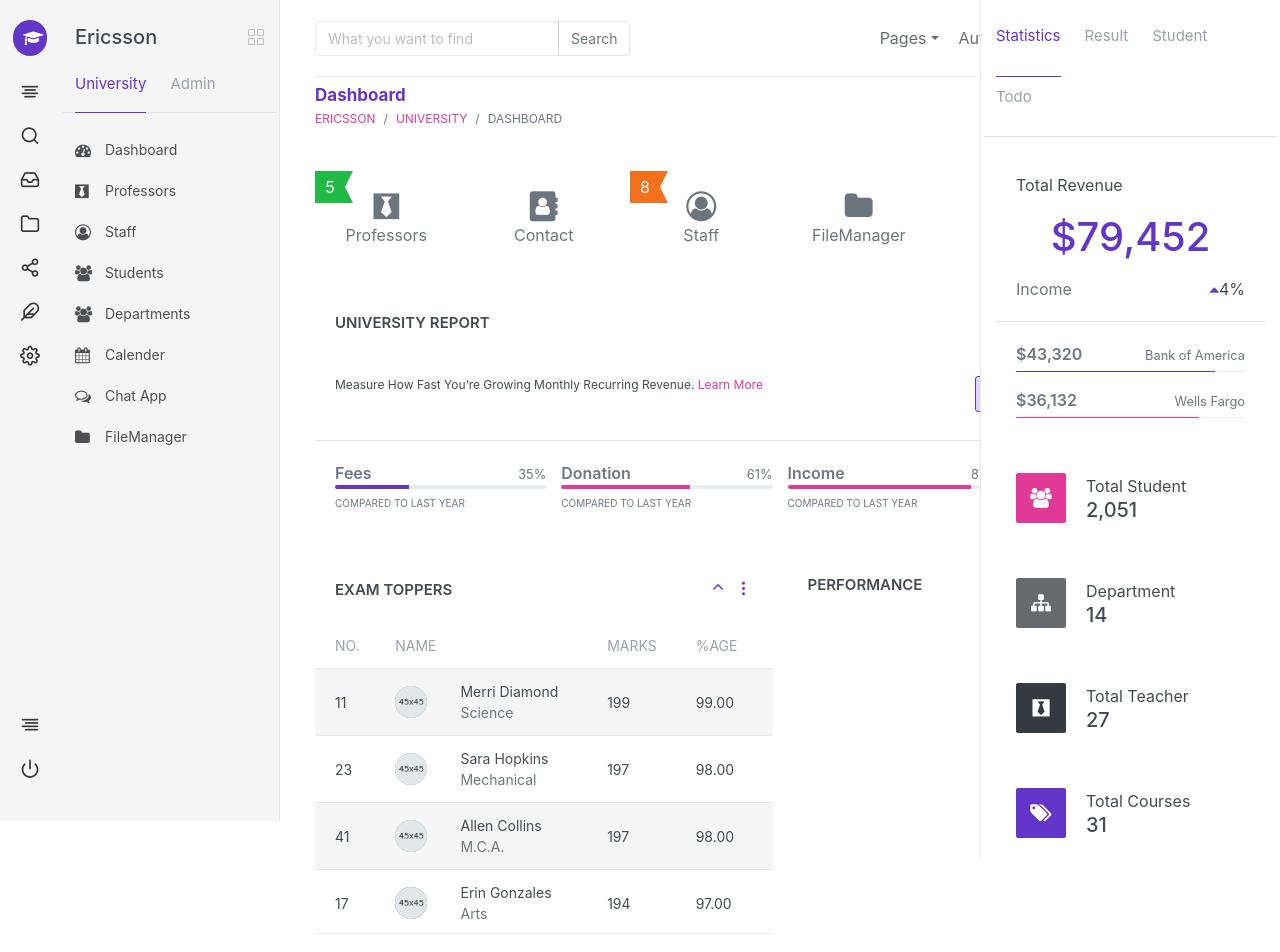
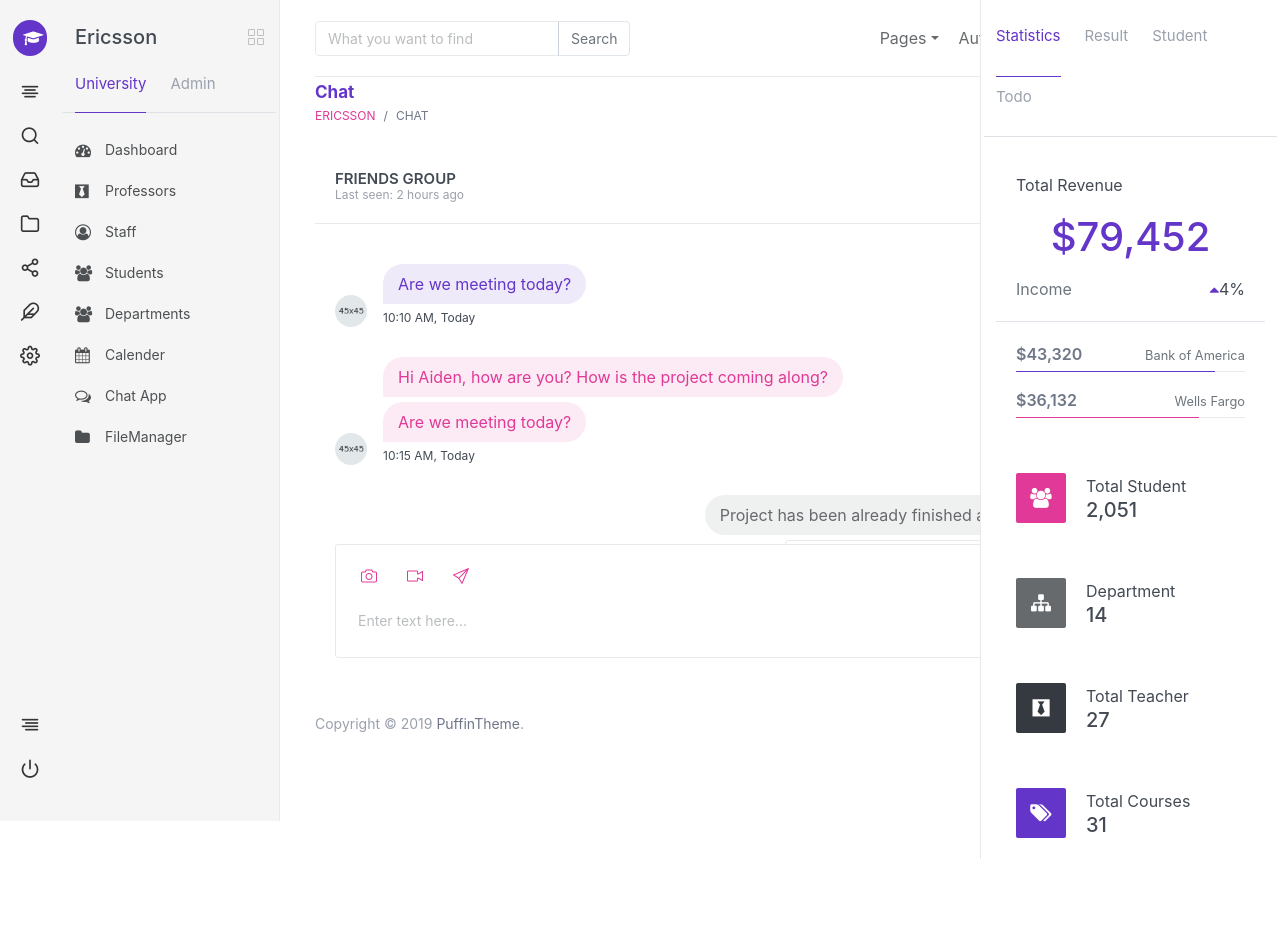
Before and after one commit to exect3r/sitepfe, an Angular app: page /app-chat in a window 1280 px wide. Shown: the top 952 px of the page. After the commit the page ends 800 px from the top, so only its background shows below. Built offline with nearby package versions, Linux system fonts and the light colour scheme; a web font is replaced by a local one.

Commit message:
fixing chat app

```diff
--- a/angular.json
+++ b/angular.json
@@ -120,5 +120,8 @@
       }
     }
   },
-  "defaultProject": "sitepfe"
+  "defaultProject": "sitepfe",
+  "cli": {
+    "analytics": "efafde02-204c-4289-9520-2d6ed71233a1"
+  }
 }
--- a/src/app/app-routing.module.ts
+++ b/src/app/app-routing.module.ts
@@ -1,5 +1,6 @@
 import { NgModule } from '@angular/core';
 import { Routes, RouterModule } from '@angular/router';
+import { ChatAppComponent } from './chat-app/chat-app.component';
 import { DashboardComponent } from './dashboard/dashboard.component';
 import { DepartmentsComponent } from './departments/departments.component';
 import { ProfessorComponent } from './professor/professor.component';
@@ -11,6 +12,7 @@ const routes: Routes = [
   { path: "staff", component: StaffComponent },
   { path: "students", component: StudentsComponent },
   { path: "departments", component: DepartmentsComponent },
+  { path: "app-chat", component: ChatAppComponent },
   { path: "staff", component: StaffComponent },
   { path: "staff", component: StaffComponent },
   { path: "staff", component: StaffComponent },
--- a/src/app/app.module.ts
+++ b/src/app/app.module.ts
@@ -19,6 +19,7 @@ import { DashboardComponent } from './dashboard/dashboard.component';
 import { StaffComponent } from './staff/staff.component';
 import { StudentsComponent } from './students/students.component';
 import { DepartmentsComponent } from './departments/departments.component';
+import { ChatAppComponent } from './chat-app/chat-app.component';
 
 @NgModule({
   declarations: [
@@ -38,7 +39,8 @@ import { DepartmentsComponent } from './departments/departments.component';
     DashboardComponent,
     StaffComponent,
     StudentsComponent,
-    DepartmentsComponent
+    DepartmentsComponent,
+    ChatAppComponent
   ],
   imports: [
     BrowserModule,
--- /dev/null
+++ b/src/app/chat-app/chat-app.component.html
@@ -0,0 +1,128 @@
+<div class="section-body">
+    <div class="container-fluid">
+        <div class="d-flex justify-content-between align-items-center ">
+            <div class="header-action">
+                <h1 class="page-title">Chat</h1>
+                <ol class="breadcrumb page-breadcrumb">
+                    <li class="breadcrumb-item"><a href="#">Ericsson</a></li>
+                    <li class="breadcrumb-item active" aria-current="page">Chat</li>
+                </ol>
+            </div>
+            <ul class="list-unstyled team-info mb-0">
+                <li class="mr-4">Rerecent Chat</li>
+                <li><img src="../assets/images/xs/avatar1.jpg" data-toggle="tooltip" title="" alt="Avatar" data-original-title="Avatar"></li>
+                <li><img src="../assets/images/xs/avatar2.jpg" data-toggle="tooltip" title="" alt="Avatar" data-original-title="Avatar"></li>
+                <li><img src="../assets/images/xs/avatar5.jpg" data-toggle="tooltip" title="" alt="Avatar" data-original-title="Avatar"></li>
+            </ul>
+        </div>
+    </div>
+</div>
+<div class="section-body mt-4 chat_app">
+    <div class="container-fluid">
+        <div class="row">
+            <div class="col-lg-12 col-md-12">
+                <div class="card">
+                    <div class="card-header bline">
+                        <h3 class="card-title">Friends Group <small>Last seen: 2 hours ago</small></h3>
+                        <div class="card-options">
+                            <a href="javascript:void(0)" class="p-1 chat_list_btn"><i class="fa fa-align-right"></i></a>
+                            <a href="javascript:void(0)" class="p-1"><i class="fa fa-plus"></i></a>
+                            <a href="javascript:void(0)" class="p-1"><i class="fa fa-cog"></i></a>
+                            <a href="javascript:void(0)" class="p-1"><i class="fa fa-refresh"></i></a>
+                        </div>
+                    </div>
+                    <div class="card-body chat_windows">
+                        <ul class="mb-0">
+                            <li class="other-message">
+                                <img class="avatar mr-3" src="../assets/images/xs/avatar2.jpg" alt="avatar">
+                                <div class="message">
+                                    <p class="bg-light-blue">Are we meeting today?</p>
+                                    <span class="time" >10:10 AM, Today</span>
+                                </div>
+                            </li>
+                            <li class="other-message">
+                                <img class="avatar mr-3" src="../assets/images/xs/avatar3.jpg" alt="avatar">
+                                <div class="message">
+                                    <p class="bg-light-cyan">Hi Aiden, how are you? How is the project coming along?</p>
+                                    <p class="bg-light-cyan">Are we meeting today?</p>
+                                    <span class="time" >10:15 AM, Today</span>
+                                </div>
+                            </li>
+                            <li class="my-message">
+                                <div class="message">
+                                    <p class="bg-light-gray">Project has been already finished and I have results to show you.</p>
+                                    <div class="file_folder">
+                                        <a href="javascript:void(0);">
+                                            <div class="icon">
+                                                <i class="fa fa-file-excel-o text-success"></i>
+                                            </div>
+                                            <div class="file-name">
+                                                <p class="mb-0 text-muted">Report2017.xls</p>
+                                                <small>Size: 68KB</small>
+                                            </div>
+                                        </a>
+                                        <a href="javascript:void(0);">
+                                            <div class="icon">
+                                                <i class="fa fa-file-word-o text-primary"></i>
+                                            </div>
+                                            <div class="file-name">
+                                                <p class="mb-0 text-muted">Report2017.doc</p>
+                                                <small>Size: 68KB</small>
+                                            </div>
+                                        </a>
+                                    </div>
+                                    <span class="time">10:17 AM, Today</span>
+                                </div>
+                            </li>
+                            <li class="other-message">
+                                <img class="avatar mr-3" src="../assets/images/xs/avatar4.jpg" alt="avatar">
+                                <div class="message">
+                                    <div class="media_img">
+                                        <img src="../assets/images/gallery/1.jpg" class="w150 img-thumbnail" alt="" />
+                                        <img src="../assets/images/gallery/2.jpg" class="w150 img-thumbnail" alt="" />
+                                    </div>
+                                    <span class="time" >10:15 AM, Today</span>
+                                </div>
+                            </li>
+                            <li class="other-message">
+                                <span class="avatar avatar-blue mr-3">NG</span>
+                                <div class="message">
+                                    <p class="bg-light-pink">Are we meeting today I have results?</p>
+                                    <p class="bg-light-pink">Project has been already finished and to show you.</p>
+                                    <span class="time" >10:18 AM, Today</span>
+                                </div>
+                            </li>
+                            <li class="my-message">
+                                <div class="message">
+                                    <p class="bg-light-gray">Well we have good budget for the project</p>
+                                    <span class="time">10:25 AM, Today</span>
+                                </div>
+                            </li>
+                            <li class="my-message">
+                                <div class="message">
+                                    <div class="media_img">
+                                        <img src="../assets/images/gallery/3.jpg" class="w100 img-thumbnail" alt="" />
+                                        <img src="../assets/images/gallery/4.jpg" class="w100 img-thumbnail" alt="" />
+                                        <img src="../assets/images/gallery/5.jpg" class="w100 img-thumbnail" alt="" />
+                                        <img src="../assets/images/gallery/6.jpg" class="w100 img-thumbnail" alt="" />
+                                    </div>
+                                    <span class="time">10:25 AM, Today</span>
+                                </div>
+                            </li>
+                        </ul>
+                        <div class="chat-message clearfix">
+                            <a href="javascript:void(0);"><i class="icon-camera"></i></a>
+                            <a href="javascript:void(0);"><i class="icon-camcorder"></i></a>
+                            <a href="javascript:void(0);"><i class="icon-paper-plane"></i></a>
+                            <div class="input-group mb-0">
+                                <input type="text" class="form-control" placeholder="Enter text here...">
+                            </div>
+                        </div>
+                    </div>
+                </div>
+            </div>
+        </div>
+    </div>
+</div>
+
+<script src="../assets/js/core.js"></script>
--- /dev/null
+++ b/src/app/chat-app/chat-app.component.ts
@@ -0,0 +1,15 @@
+import { Component, OnInit } from '@angular/core';
+
+@Component({
+  selector: 'app-chat-app',
+  templateUrl: './chat-app.component.html',
+  styleUrls: ['./chat-app.component.css']
+})
+export class ChatAppComponent implements OnInit {
+
+  constructor() { }
+
+  ngOnInit(): void {
+  }
+
+}
```
Also changed, not shown: src/app/chat-app/chat-app.component.css (added), 1 other file (tests, documents, lock files or other folders).
